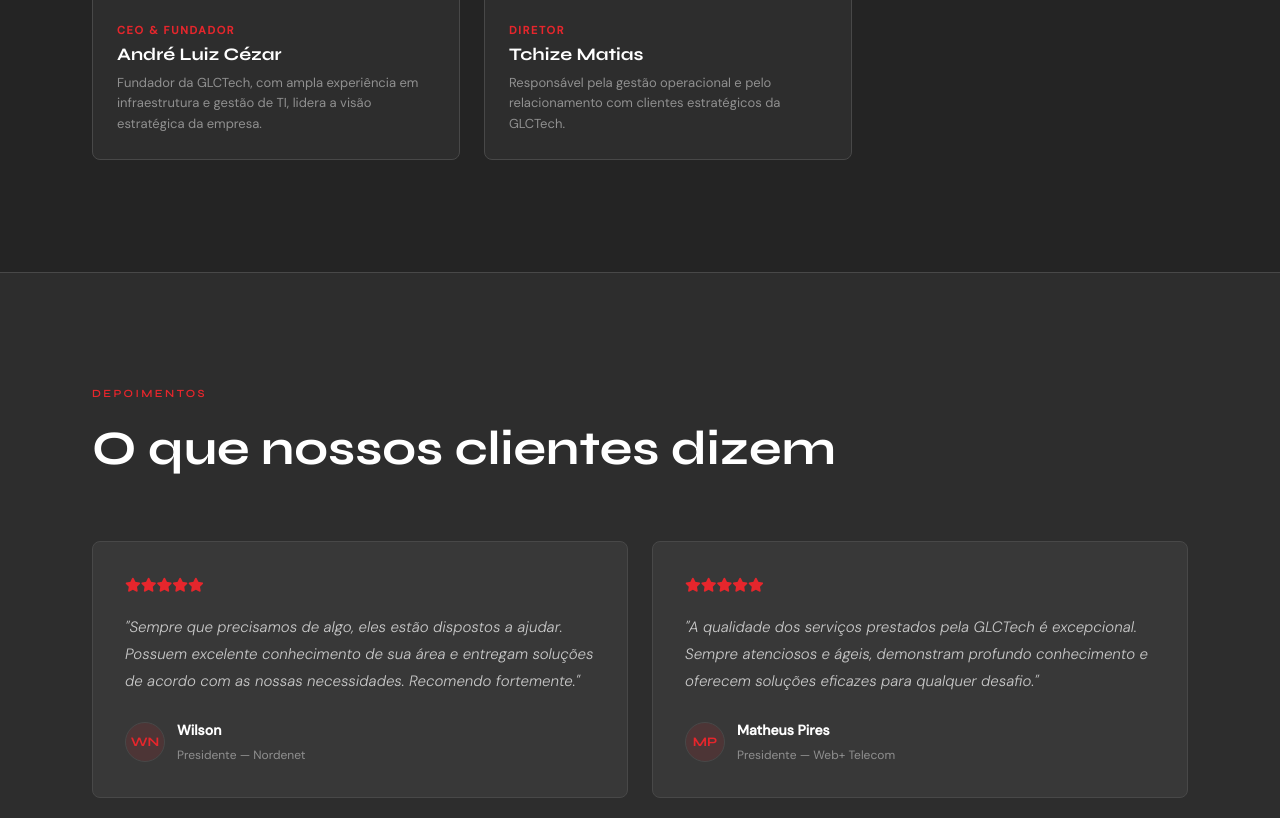
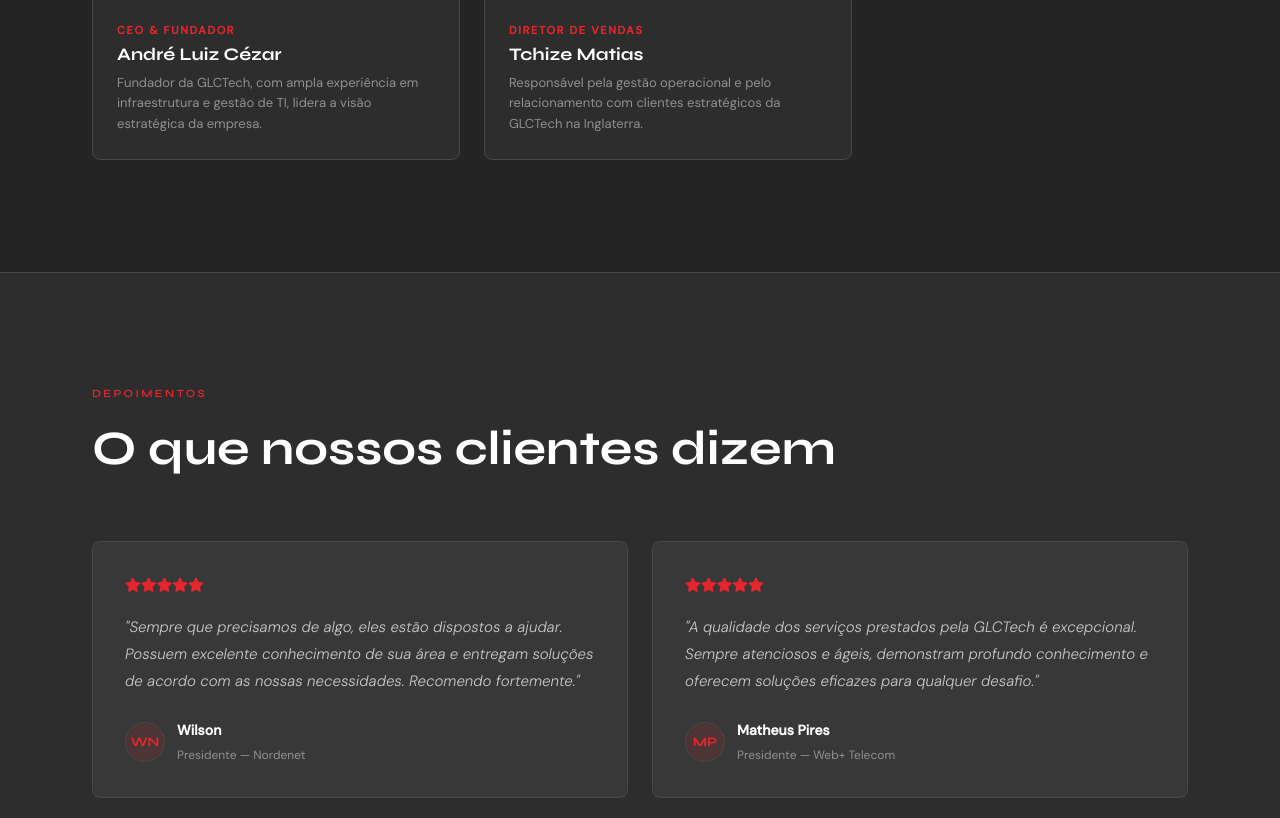
Before and after one commit to andrelcezar/glctech, a plain HTML site: page index.html in a window 1280 px wide. Shown: the part 4536-5354 px from the top of the page. Drawn offline with nearby package versions, Linux system fonts and the light colour scheme; no server answers.

Commit message:
Update index.html

```diff
--- a/index.html
+++ b/index.html
@@ -834,9 +834,9 @@
       <div class="team-card">
         <img src="https://glctech.com.br/assets/team/tchize.png" alt="Tchize Matias" class="team-card-img">
         <div class="team-card-body">
-          <div class="team-card-role">Diretor</div>
+          <div class="team-card-role">Diretor de vendas</div>
           <h3>Tchize Matias</h3>
-          <p>Responsável pela gestão operacional e pelo relacionamento com clientes estratégicos da GLCTech.</p>
+          <p>Responsável pela gestão operacional e pelo relacionamento com clientes estratégicos da GLCTech na Inglaterra.</p>
         </div>
       </div>
       <!-- Kawan Pablo — temporariamente oculto -->
```
